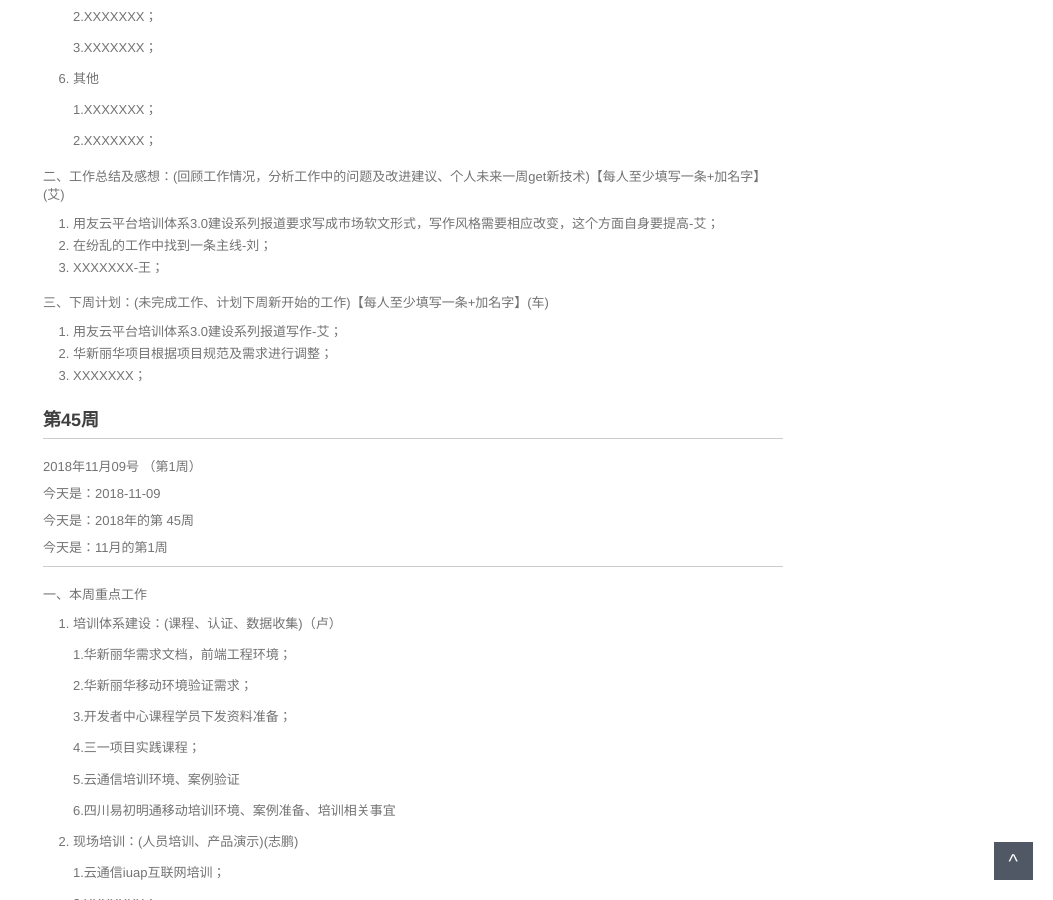
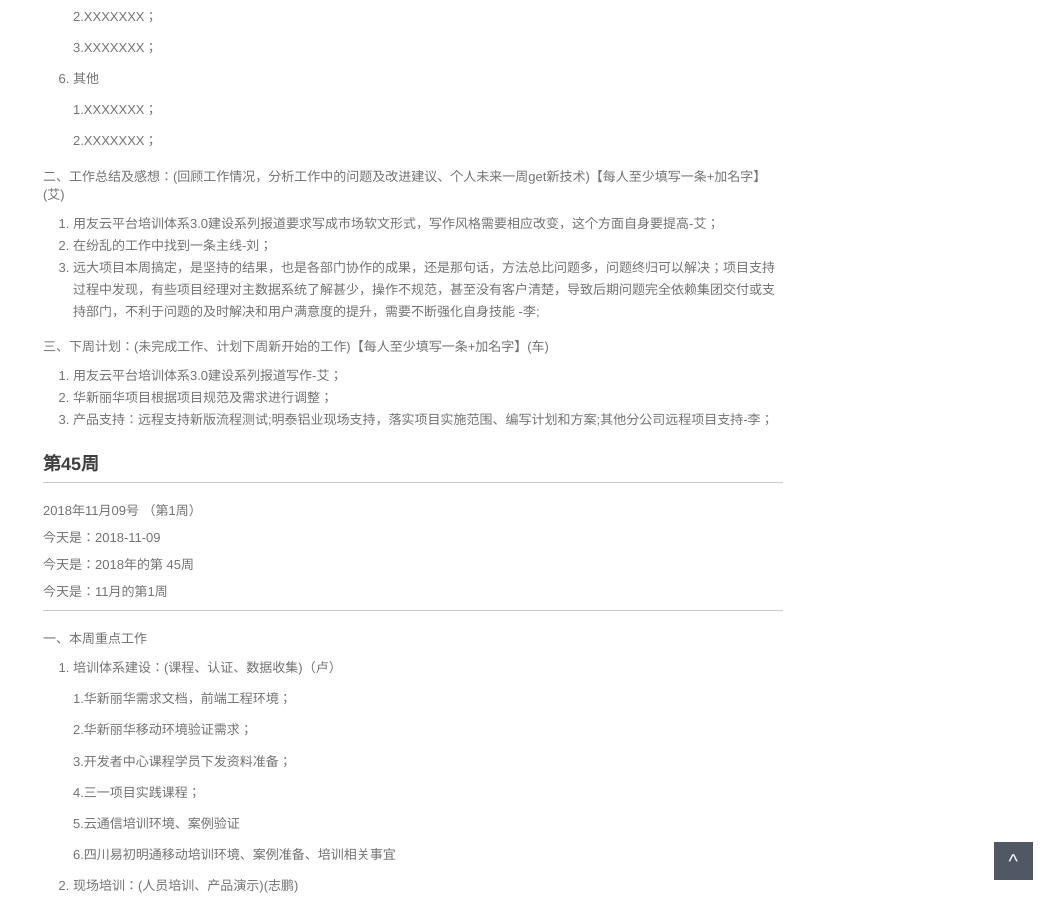
Before and after one commit to walllFlower/blog, a Jekyll site: the page built from _posts/2018-07-17-day_report_cxz.md, in a window 1280 px wide and 900 px high, scrolled down 1165 px. Shown: the whole window, without its empty margins (227-1280 px from the left). Built offline with Jekyll 4.4.1, drawn with Linux system fonts in a browser that asks for light colours; comment, search, counter and statistics services are not loaded.

Commit message:
Update 2018-07-17-day_report_cxz.md
李海已提交

```diff
--- a/_posts/2018-07-17-day_report_cxz.md
+++ b/_posts/2018-07-17-day_report_cxz.md
@@ -75,13 +75,13 @@ categories: 技术运营工作周报
 
 1. 用友云平台培训体系3.0建设系列报道要求写成市场软文形式，写作风格需要相应改变，这个方面自身要提高-艾；
 2. 在纷乱的工作中找到一条主线-刘；
-3. XXXXXXX-王；
+3. 远大项目本周搞定，是坚持的结果，也是各部门协作的成果，还是那句话，方法总比问题多，问题终归可以解决；项目支持过程中发现，有些项目经理对主数据系统了解甚少，操作不规范，甚至没有客户清楚，导致后期问题完全依赖集团交付或支持部门，不利于问题的及时解决和用户满意度的提升，需要不断强化自身技能 -李;
 
 三、下周计划：(未完成工作、计划下周新开始的工作)【每人至少填写一条+加名字】(车)
 
 1. 用友云平台培训体系3.0建设系列报道写作-艾；
 2. 华新丽华项目根据项目规范及需求进行调整；
-3. XXXXXXX；
+3. 产品支持：远程支持新版流程测试;明泰铝业现场支持，落实项目实施范围、编写计划和方案;其他分公司远程项目支持-李；
 
 
 
```
